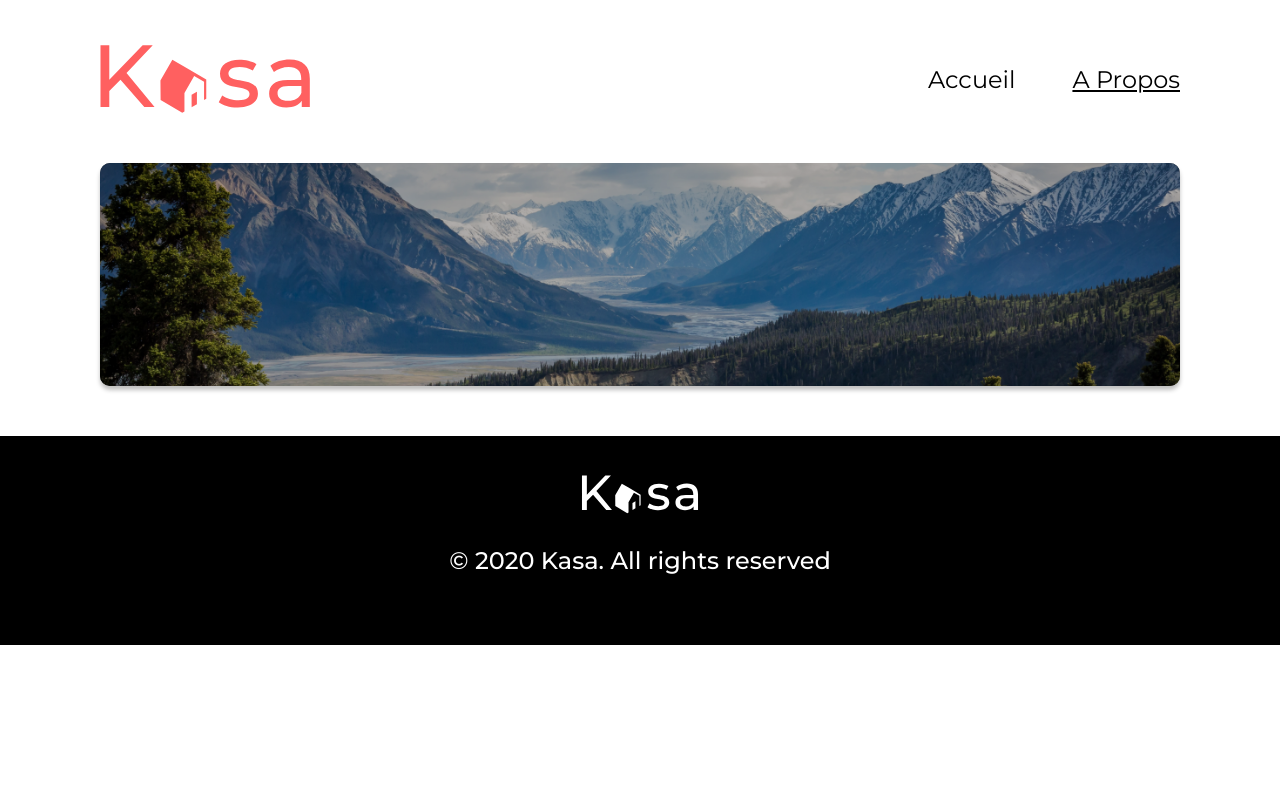
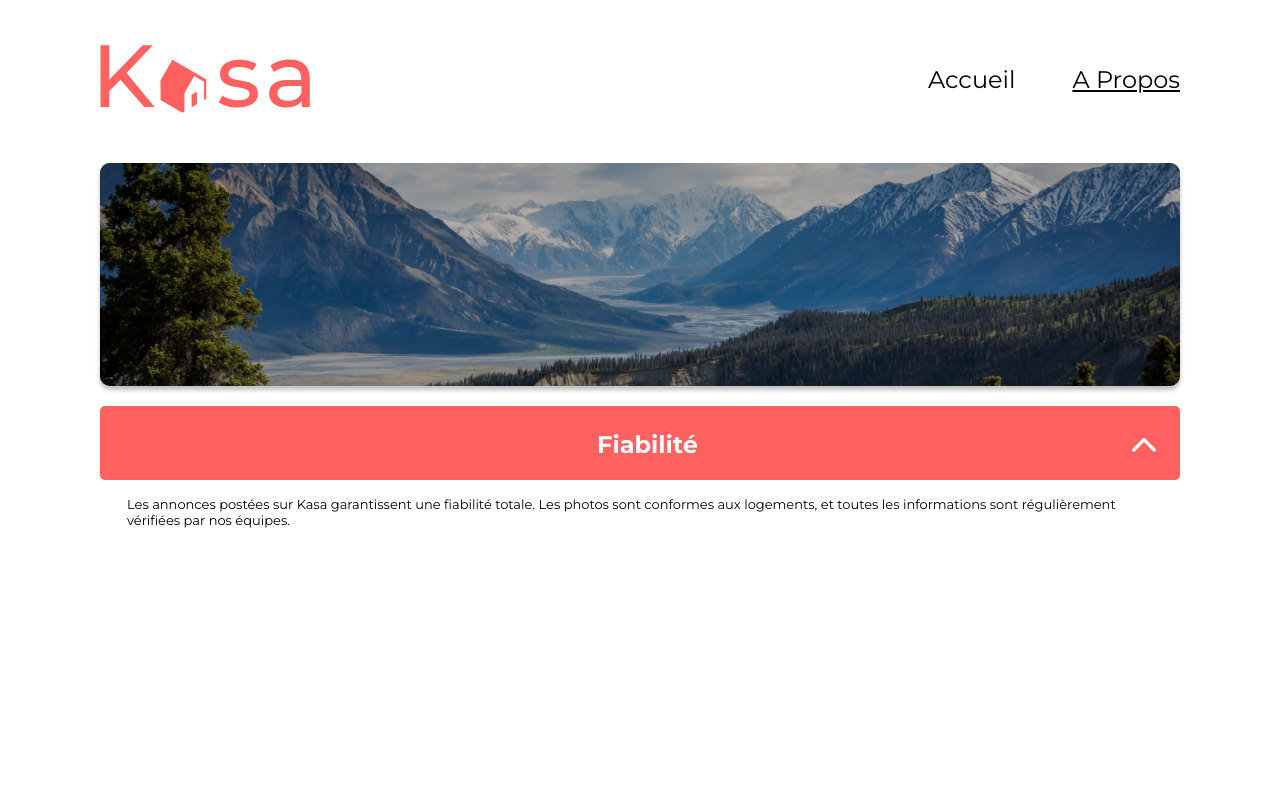
Before and after one commit to aewenn/kasa-project, a React (Create React App) app: page /about in a window 1280 px wide. Shown: the top 800 px of the page. Built offline with nearby package versions, Linux system fonts and the light colour scheme.

Commit message:
Création collapsis page à propos

```diff
--- a/src/App.jsx
+++ b/src/App.jsx
@@ -15,7 +15,7 @@ const App = () => {
       <Routes>
         <Route path="/" element={<Home />} />
         <Route path="/about" element={<AboutKasa />} />
-        <Route path="/location" element={<LocationPage />} />
+        <Route path="/location/:id" element={<LocationPage />} />
         <Route path="*" element={<ErrorPage />} />
       </Routes>
       <Footer />
--- /dev/null
+++ b/src/components/Collapsis.jsx
@@ -0,0 +1,15 @@
+import arrow from "../assets/arrow.svg";
+
+const Collapsis = () => {
+    return (
+        <section className="Collapsis-section">
+            <div className="Collapsis">
+            <h3>Fiabilité</h3>
+            <img className="arrow" src={arrow} alt="flèche menu déroulant" />
+            <p>Les annonces postées sur Kasa garantissent une fiabilité totale. Les photos sont conformes aux logements, et toutes les informations sont régulièrement vérifiées par nos équipes.</p>
+            </div>
+        </section>
+    );
+};
+
+export default Collapsis;
--- a/src/main.scss
+++ b/src/main.scss
@@ -14,6 +14,7 @@
 @import "./sass/components/banner.scss";
 @import "./sass/components/thumbs-gallery.scss";
 @import "./sass/components/thumb.scss";
+@import "./sass/components/collapsis.scss";
 
 /* pages */
 
--- a/src/pages/AboutKasa.jsx
+++ b/src/pages/AboutKasa.jsx
@@ -1,11 +1,13 @@
 /* About Kasa */
 
 import Bannerabout from "../components/Banner-about";
+import Collapsis from "../components/Collapsis";
 
 const AboutKasa = () => {
     return (
         <div>
             <Bannerabout />
+            <Collapsis />
         </div>
     );
 };
--- a/src/sass/components/banner.scss
+++ b/src/sass/components/banner.scss
@@ -15,7 +15,7 @@
     }
     @media screen and (min-width: 1020px) {
         margin-left:100px;
-        margin-right: 100px;;
+        margin-right: 100px;
         }
         .img-home {
             opacity: 0.3;
--- /dev/null
+++ b/src/sass/components/collapsis.scss
@@ -0,0 +1,59 @@
+.Collapsis-section {
+    height: 500px;
+    position: relative;
+    display: flex;
+    flex-direction: column;
+    margin-top: 20px;
+    margin-left: 20px;
+    margin-right: 20px;
+    @media screen and (min-width:768px) {
+        margin-right: 35px;
+        margin-left: 35px;
+    }
+    @media screen and (min-width: 1020px) {
+        margin-left:100px;
+        margin-right: 100px;
+    }
+    .Collapsis {
+    position: relative;
+    height: 30px;
+    background-color: #FF6060;
+    padding-bottom: 10px;
+    border-radius: 5px;
+    display: flex;
+    align-items: center;
+    flex-direction: column;
+    @media screen and (min-width:768px) {
+    height: 54px;
+    padding-bottom: 20px;
+    }
+    h3 {
+        color: #fff;
+        font-size: 13px;
+        @media screen and (min-width:768px) {
+        padding-left: 15px;
+        font-size: 24px;
+        }
+    }
+        .arrow {
+            position: absolute;
+            width: 25px;
+            right:10px;
+            bottom: 6px;
+            cursor: pointer;
+            @media screen and (min-width:768px) {
+                width: 32px;
+                bottom:20px;
+                right:20px;
+            }
+            &:active {
+                transform: rotate(180deg);
+            }
+        }
+        p {
+            background-color: #fff;
+            font-size: 13px;
+            width: 95%;
+        }
+    }
+}
```
Also changed, not shown: src/data/about.json (added, +18 -0 lines), src/assets/arrow.svg (added).
